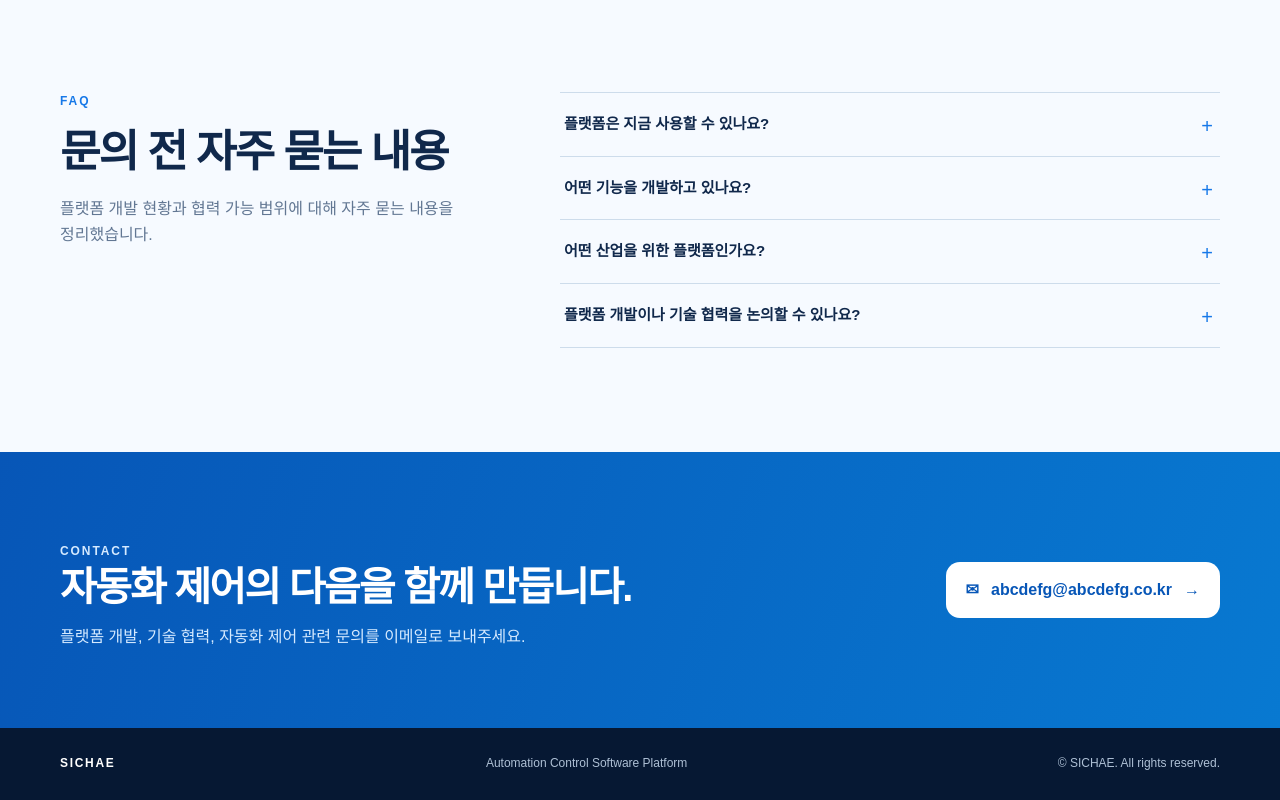
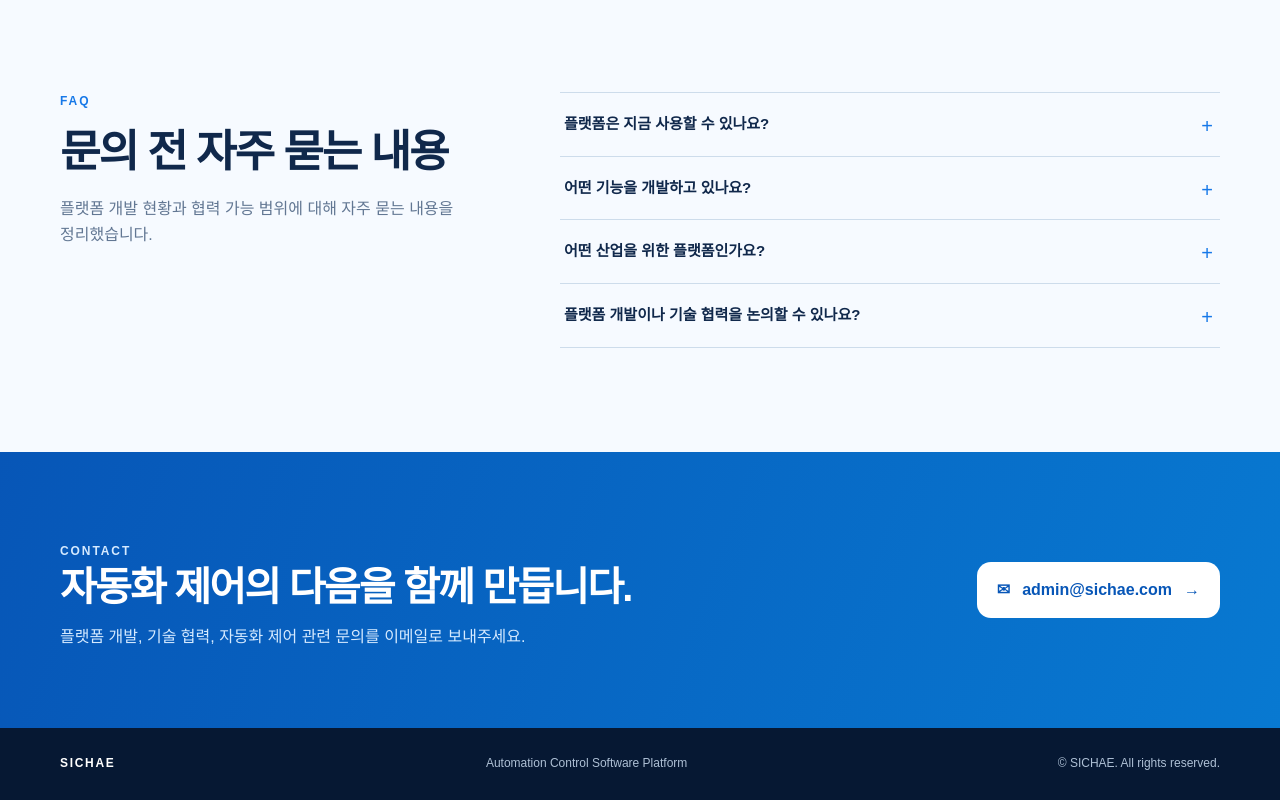
Before and after one commit to sunkicha/sichae-automation-platform, a plain HTML site: page index.html in a window 1280 px wide. Shown: the part 8595-9395 px from the top of the page. Drawn offline with Linux system fonts and the light colour scheme.

Commit message:
Update SICHAE contact email

```diff
--- a/index.html
+++ b/index.html
@@ -506,7 +506,7 @@
     <section class="contact" id="contact">
       <div class="wrap contact-row">
         <div><p class="section-kicker">CONTACT</p><h2>자동화 제어의 다음을 함께 만듭니다.</h2><p>플랫폼 개발, 기술 협력, 자동화 제어 관련 문의를 이메일로 보내주세요.</p></div>
-        <a class="contact-link" href="mailto:abcdefg@abcdefg.co.kr"><span aria-hidden="true">✉</span> abcdefg@abcdefg.co.kr <span aria-hidden="true">→</span></a>
+        <a class="contact-link" href="mailto:admin@sichae.com"><span aria-hidden="true">✉</span> admin@sichae.com <span aria-hidden="true">→</span></a>
       </div>
     </section>
   </main>
```
Also changed, not shown: 1 other file.
